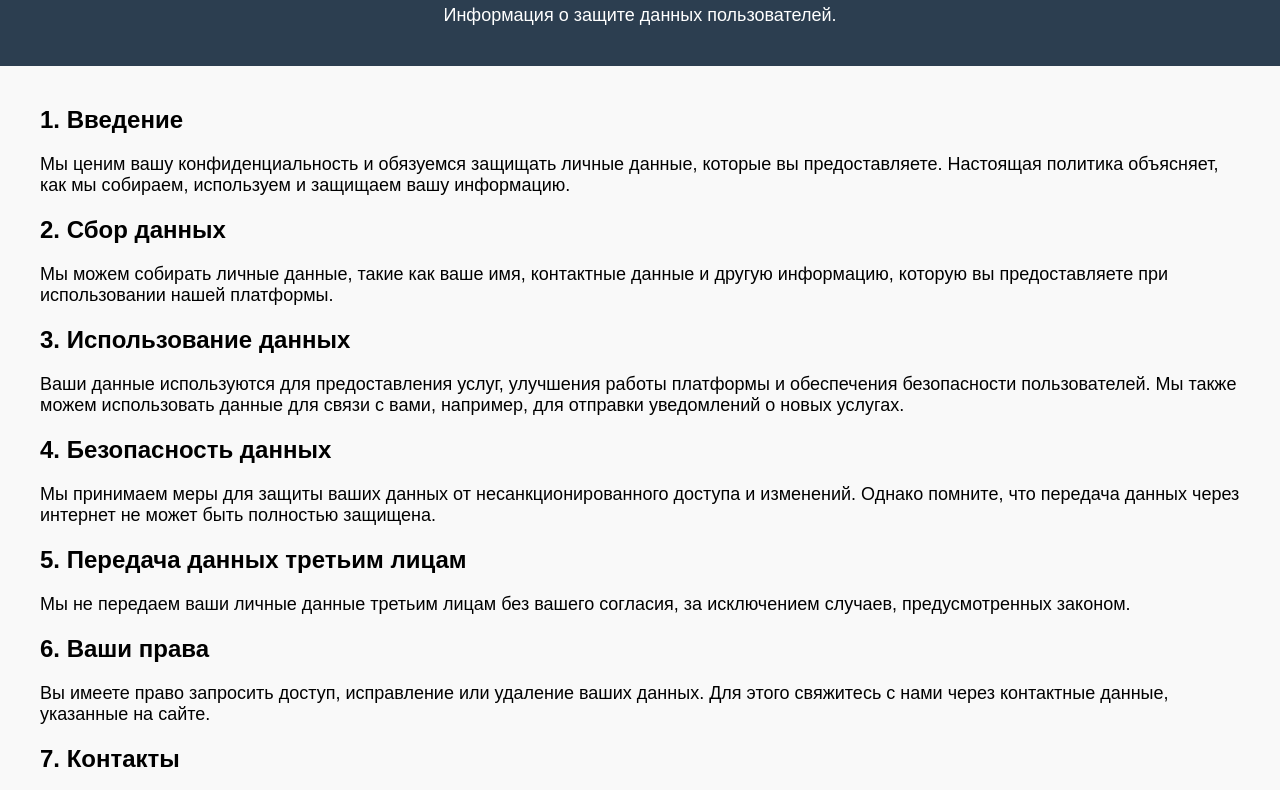
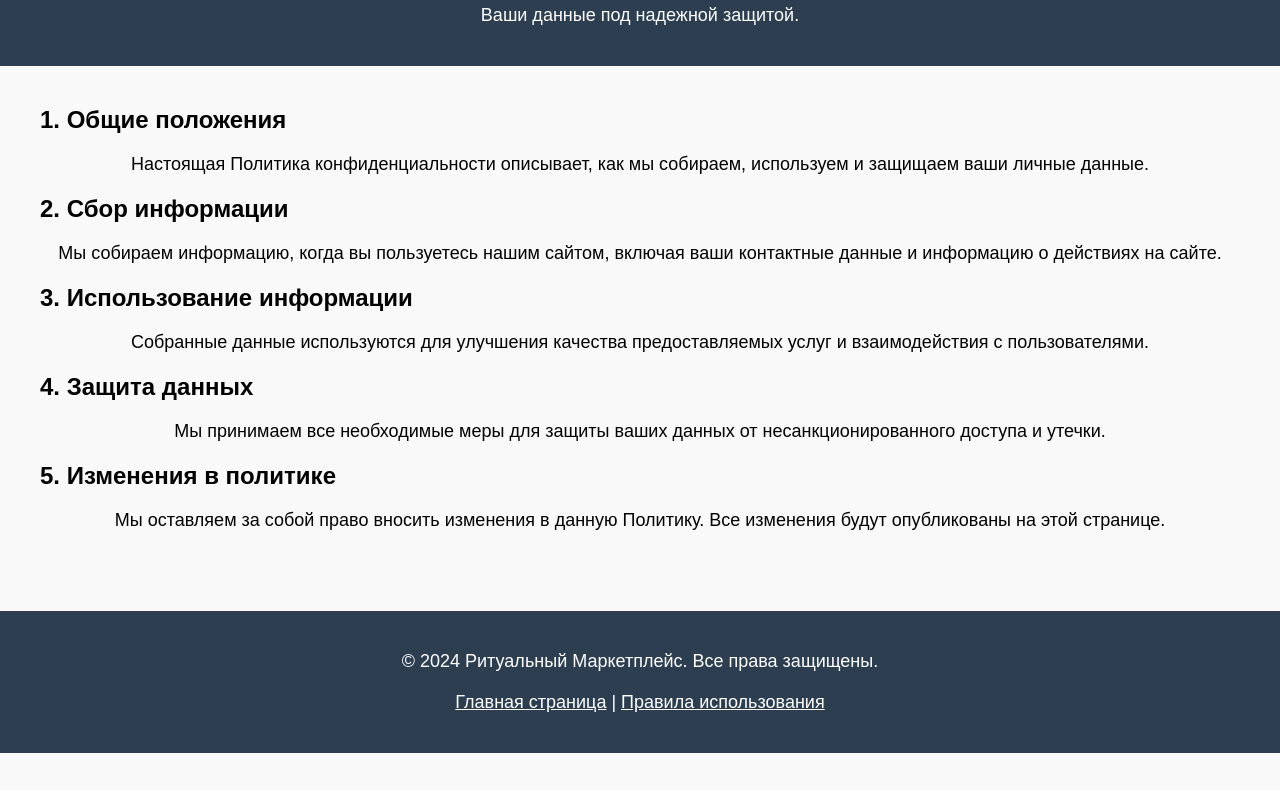
Before and after one commit to RybaLda/-_-, a plain HTML site: page life_after-main 4/pages/privacy_policy.html in a window 1280 px wide. Shown: the part 77-867 px from the top of the page. After the commit the page ends 830 px from the top, so only its background shows below. Drawn offline with Linux system fonts and the light colour scheme.

Commit message:
Update privacy_policy.html

```diff
--- a/life_after-main 4/pages/privacy_policy.html
+++ b/life_after-main 4/pages/privacy_policy.html
@@ -3,7 +3,7 @@
 <head>
     <meta charset="UTF-8">
     <meta name="viewport" content="width=device-width, initial-scale=1.0">
-    <title>Политика Конфиденциальности | Ритуальный Маркетплейс</title>
+    <title>Политика конфиденциальности - Ритуальный Маркетплейс</title>
     <style>
         body {
             font-family: Arial, sans-serif;
@@ -24,6 +24,7 @@
         p {
             font-size: 18px;
             margin: 20px 0;
+            text-align: center;
         }
         .container {
             max-width: 1200px;
@@ -46,36 +47,30 @@
 <body>
 
 <header>
-    <h1>Политика Конфиденциальности</h1>
-    <p>Информация о защите данных пользователей.</p>
+    <h1>Политика конфиденциальности</h1>
+    <p>Ваши данные под надежной защитой.</p>
 </header>
 
 <div class="container">
-    <h2>1. Введение</h2>
-    <p>Мы ценим вашу конфиденциальность и обязуемся защищать личные данные, которые вы предоставляете. Настоящая политика объясняет, как мы собираем, используем и защищаем вашу информацию.</p>
+    <h2>1. Общие положения</h2>
+    <p>Настоящая Политика конфиденциальности описывает, как мы собираем, используем и защищаем ваши личные данные.</p>
 
-    <h2>2. Сбор данных</h2>
-    <p>Мы можем собирать личные данные, такие как ваше имя, контактные данные и другую информацию, которую вы предоставляете при использовании нашей платформы.</p>
+    <h2>2. Сбор информации</h2>
+    <p>Мы собираем информацию, когда вы пользуетесь нашим сайтом, включая ваши контактные данные и информацию о действиях на сайте.</p>
 
-    <h2>3. Использование данных</h2>
-    <p>Ваши данные используются для предоставления услуг, улучшения работы платформы и обеспечения безопасности пользователей. Мы также можем использовать данные для связи с вами, например, для отправки уведомлений о новых услугах.</p>
+    <h2>3. Использование информации</h2>
+    <p>Собранные данные используются для улучшения качества предоставляемых услуг и взаимодействия с пользователями.</p>
 
-    <h2>4. Безопасность данных</h2>
-    <p>Мы принимаем меры для защиты ваших данных от несанкционированного доступа и изменений. Однако помните, что передача данных через интернет не может быть полностью защищена.</p>
+    <h2>4. Защита данных</h2>
+    <p>Мы принимаем все необходимые меры для защиты ваших данных от несанкционированного доступа и утечки.</p>
 
-    <h2>5. Передача данных третьим лицам</h2>
-    <p>Мы не передаем ваши личные данные третьим лицам без вашего согласия, за исключением случаев, предусмотренных законом.</p>
-
-    <h2>6. Ваши права</h2>
-    <p>Вы имеете право запросить доступ, исправление или удаление ваших данных. Для этого свяжитесь с нами через контактные данные, указанные на сайте.</p>
-
-    <h2>7. Контакты</h2>
-    <p>Если у вас есть вопросы по поводу нашей политики конфиденциальности, пожалуйста, свяжитесь с нами по электронной почте: privacy@life-after.com.</p>
+    <h2>5. Изменения в политике</h2>
+    <p>Мы оставляем за собой право вносить изменения в данную Политику. Все изменения будут опубликованы на этой странице.</p>
 </div>
 
 <footer>
     <p>&copy; 2024 Ритуальный Маркетплейс. Все права защищены.</p>
-    <p><a href="privacy_policy.html">Политика конфиденциальности</a> | <a href="terms_of_use.html">Правила использования</a></p>
+    <p><a href="index.html">Главная страница</a> | <a href="terms_of_use.html">Правила использования</a></p>
 </footer>
 
 </body>
```
